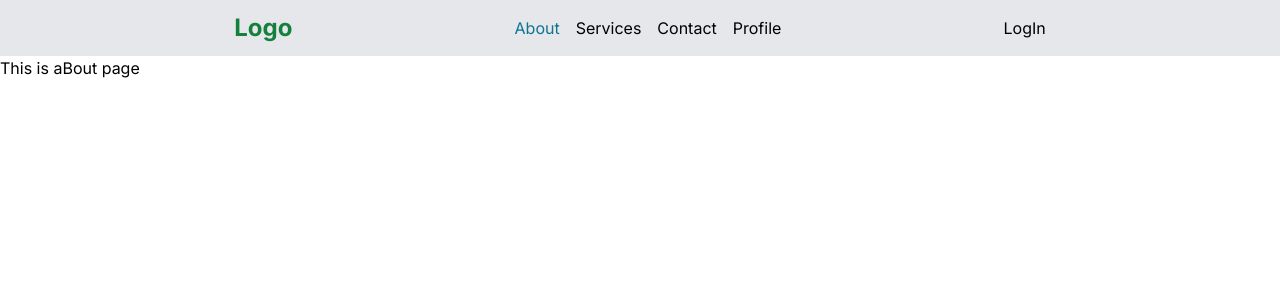
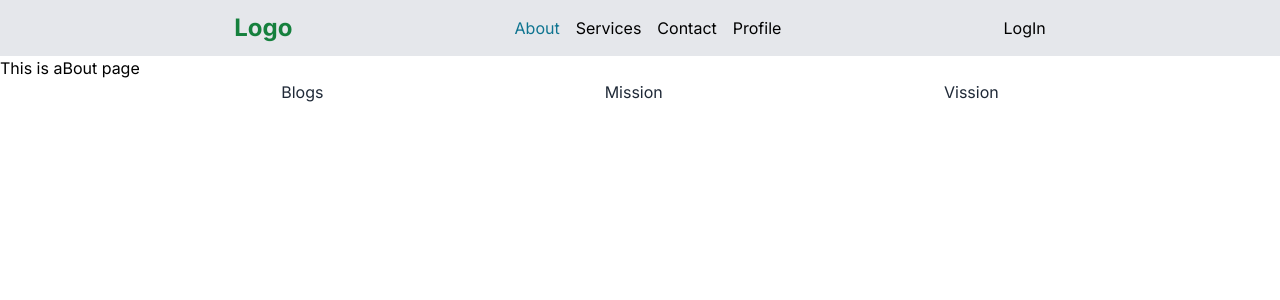
Before and after one commit to sebokdas1/next-hero, a Next.js app: page /about in a window 1280 px wide. Shown: the top 300 px of the page. Built offline with nearby package versions, Linux system fonts and the light colour scheme.

Commit message:
nested route created

```diff
--- /dev/null
+++ b/src/app/about/blogs/page.jsx
@@ -0,0 +1,7 @@
+import React from "react";
+
+const page = () => {
+  return <div>blogs page</div>;
+};
+
+export default page;
--- /dev/null
+++ b/src/app/about/mission/page.jsx
@@ -0,0 +1,7 @@
+import React from "react";
+
+const page = () => {
+  return <div>mission page</div>;
+};
+
+export default page;
--- a/src/app/about/page.jsx
+++ b/src/app/about/page.jsx
@@ -1,9 +1,15 @@
+import Link from "next/link";
 import React from "react";
 
 const page = () => {
   return (
     <div>
       <h1>This is aBout page</h1>
+      <div className="flex justify-evenly text-gray-800">
+        <Link href={"/about/blogs"}>Blogs</Link>
+        <Link href={"/about/mission"}>Mission</Link>
+        <Link href={"/about/vision"}>Vission</Link>
+      </div>
     </div>
   );
 };
--- /dev/null
+++ b/src/app/about/vision/page.jsx
@@ -0,0 +1,7 @@
+import React from "react";
+
+const page = () => {
+  return <div>vision page</div>;
+};
+
+export default page;
--- a/src/components/Navbar.jsx
+++ b/src/components/Navbar.jsx
@@ -24,6 +24,7 @@ const Navbar = () => {
       path: "/profile",
     },
   ];
+
   const loginHandler = () => {
     router.push("/login");
   };
```
